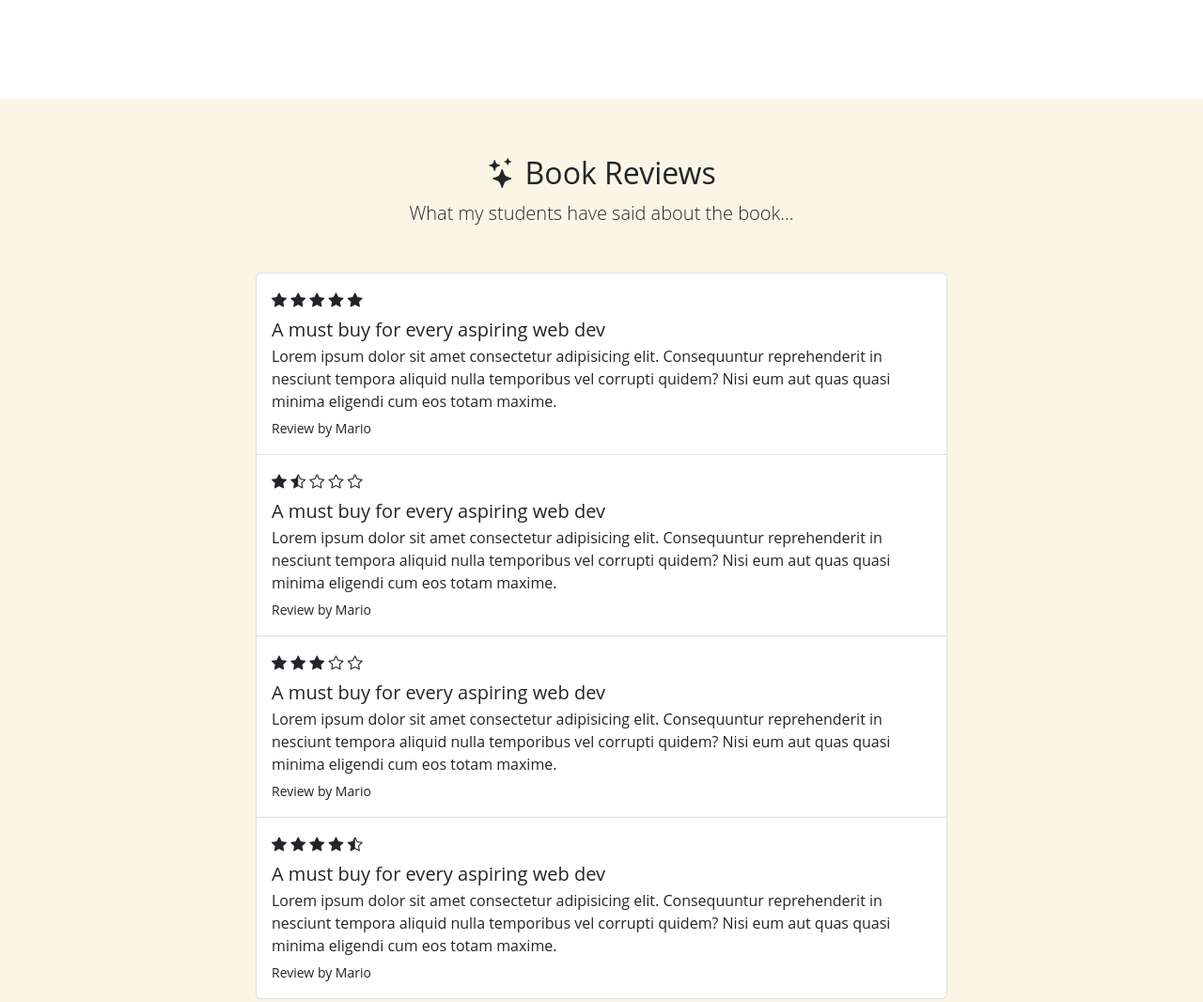
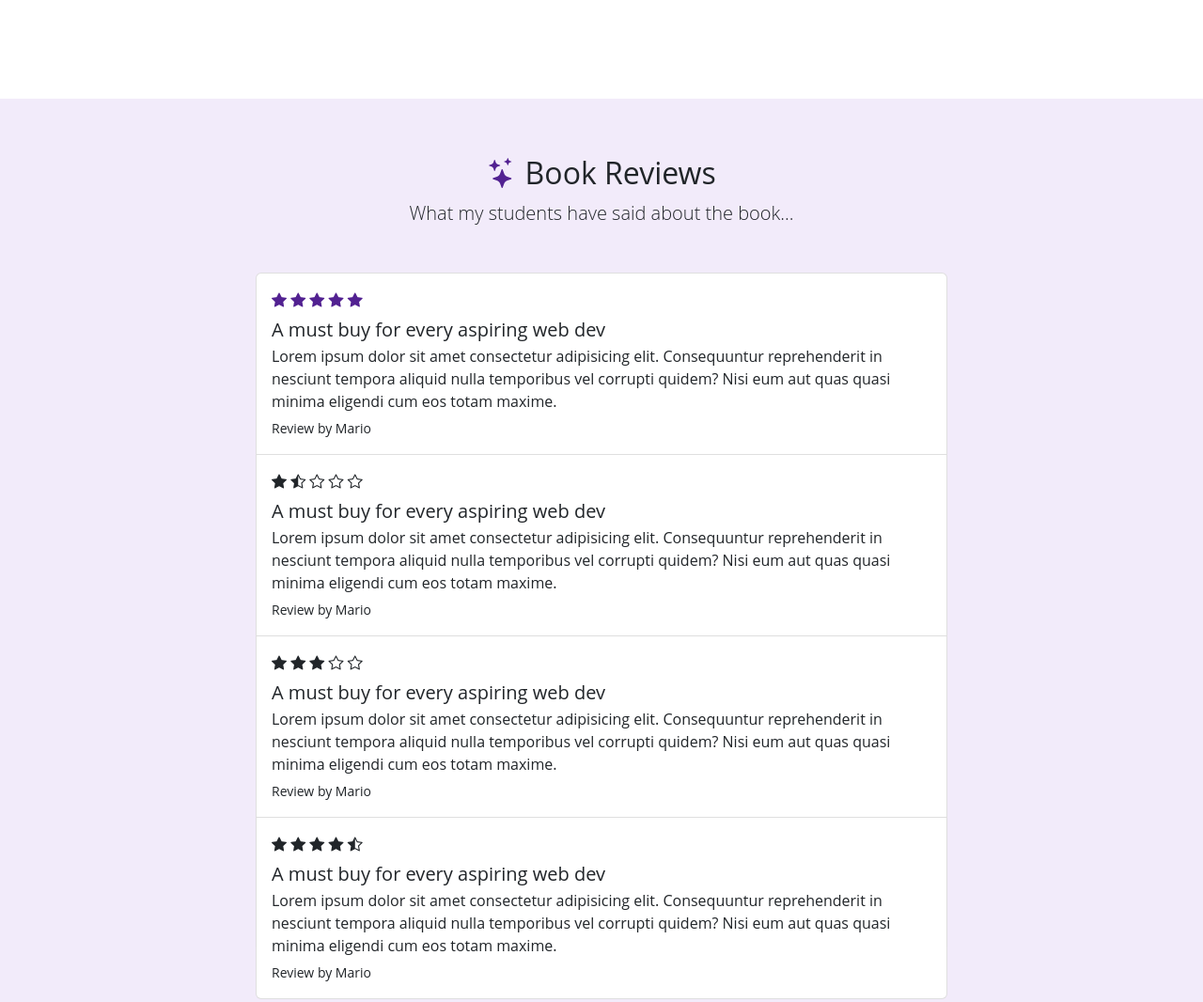
Before and after one commit to Agbortoko/marygoround, a website: page index.html in a window 1280 px wide. Shown: the part 2042-3108 px from the top of the page at 94% size. Drawn offline with nearby package versions, Linux system fonts and the light colour scheme.

Commit message:
Added some theme colors to the map files

```diff
--- a/app/scss/style.scss
+++ b/app/scss/style.scss
@@ -4,5 +4,15 @@ $primary: hsl(42, 55%, 49%);
 $light: hsl(44, 73%, 94%);
 $font-family-sans-serif: "Open sans";
 
+@import '../../node_modules/bootstrap/scss/functions';
+@import '../../node_modules/bootstrap/scss/variables';
+
+$custom-theme-colors: (
+    "altlight": hsl(268, 60%, 95%),
+    "altdark": hsl(266, 63%, 35%)
+);
+
+$theme-colors: map-merge($custom-theme-colors, $theme-colors);
+
 // import bootstrap
 @import '../../node_modules/bootstrap/scss/bootstrap';
--- a/index.html
+++ b/index.html
@@ -236,11 +236,11 @@
 
     <!-- review list -->
 
-    <section id="reviews" class="bg-light">
+    <section id="reviews" class="bg-altlight">
         <div class="container-lg">
             <div class="text-center">
                 <h2>
-                    <i class="bi bi-stars"></i>
+                    <i class="bi bi-stars text-altdark"></i>
                     Book Reviews
                 </h2>
                 <p class="lead">What my students have said about the book...</p>
@@ -252,11 +252,11 @@
                     <div class="list-group">
                         <div class="list-group-item py-3">
                             <div class="pb-2">
-                                <i class="bi bi-star-fill"></i>
-                                <i class="bi bi-star-fill"></i>
-                                <i class="bi bi-star-fill"></i>
-                                <i class="bi bi-star-fill"></i>
-                                <i class="bi bi-star-fill"></i>
+                                <i class="bi bi-star-fill text-altdark"></i>
+                                <i class="bi bi-star-fill text-altdark"></i>
+                                <i class="bi bi-star-fill text-altdark"></i>
+                                <i class="bi bi-star-fill text-altdark"></i>
+                                <i class="bi bi-star-fill text-altdark"></i>
                             </div>
                             <h5 class="mb-1">A must buy for every aspiring web dev</h5>
                             <p class="mb-1">Lorem ipsum dolor sit amet consectetur adipisicing elit. Consequuntur reprehenderit in nesciunt tempora aliquid nulla temporibus vel corrupti quidem? Nisi eum aut quas quasi minima eligendi cum eos totam maxime.</p>
```
Also changed, not shown: dist/style.min.css, 1 other file.
